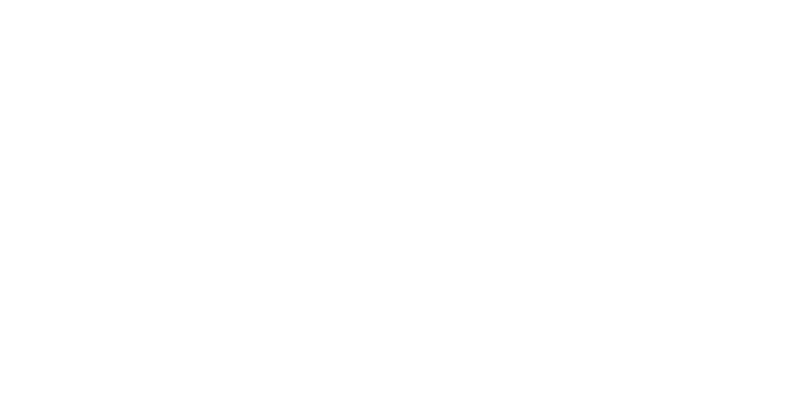
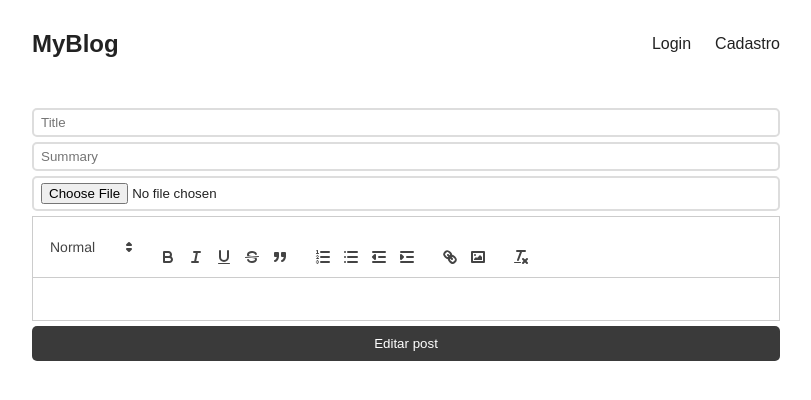
Before and after one commit to IsaqueFranklin/mern-blog, a React (Create React App) app in the folder client/: page /edit/1 in a window 1280 px wide. Before the commit this address had no page. Shown: the top 400 px of the page, without its empty margins (234-1045 px from the left). Built offline with nearby package versions, Linux system fonts and the light colour scheme; no server answers.

Commit message:
edit post page client side done

```diff
--- a/client/src/App.css
+++ b/client/src/App.css
@@ -114,6 +114,7 @@
 div.post-page div.image img {
   object-fit: cover;
   object-position: center center;
+  width: 100%;
 }
 
 div.post-page a {
@@ -125,6 +126,7 @@
   text-align: left;
   display: block;
   margin: 10px 0 10px;
+  line-height: 2.5rem;
 }
 
 div.post-page time {
@@ -141,3 +143,27 @@
   margin-top: 20px;
   font-weight: bold;
 }
+
+div.post-page div.content p {
+  line-height: 1.65rem;
+}
+
+div.edit-row {
+  text-align: left;
+  margin-top: 20px;
+  margin-bottom: 20px;
+}
+
+div.post-page a.edit-btn {
+  background-color: green;
+  color: white;
+  padding: 15px 30px;
+  border-radius: 5px;
+  text-decoration: none;
+  display: inline-flex;
+  gap: 5px;
+}
+
+a svg{
+  height:20px;
+}
--- a/client/src/App.js
+++ b/client/src/App.js
@@ -9,6 +9,7 @@
 import RegisterPage from './Pages/RegisterPage';
 import PublicarPost from './Pages/PublicarPost';
 import PostPage from './Pages/PostPage';
+import EditPost from './Pages/EditPost';
 import { UserContextProvider } from './UserContext';
 
 function App() {
@@ -21,6 +22,7 @@
           <Route path='/cadastro' element={<RegisterPage />} />
           <Route path='/publicar' element={<PublicarPost />} />
           <Route path='/post/:id' element={<PostPage />} />
+          <Route path='/edit/:id' element={<EditPost />} />
         </Route>
       </Routes>
     </UserContextProvider>
--- /dev/null
+++ b/client/src/Components/Editor.js
@@ -0,0 +1,32 @@
+import ReactQuill from 'react-quill';
+import {Navigate} from 'react-router-dom';
+import 'react-quill/dist/quill.snow.css';
+
+const modules = {
+    toolbar: [
+      [{ 'header': [1, 2, false] }],
+      ['bold', 'italic', 'underline','strike', 'blockquote'],
+      [{'list': 'ordered'}, {'list': 'bullet'}, {'indent': '-1'}, {'indent': '+1'}],
+      ['link', 'image'],
+      ['clean']
+    ],
+};
+
+const formats = [
+    'header',
+    'bold', 'italic', 'underline', 'strike', 'blockquote',
+    'list', 'bullet', 'indent',
+    'link', 'image'
+];
+
+
+export default function Editor({value, onChange}) {
+    return (
+        <ReactQuill
+            value={value}
+            theme={'snow'}
+            onChange={onChange}
+            modules={modules}
+            formats={formats} />
+    );
+}
--- /dev/null
+++ b/client/src/Pages/EditPost.js
@@ -0,0 +1,65 @@
+import React, {useState, useEffect} from 'react';
+import {Navigate, useParams} from 'react-router-dom';
+import Editor from '../Components/Editor';
+
+export default function EditPost() {
+
+    const {id} = useParams();
+    const [title, setTitle] = useState('');
+    const [summary, setSummary] = useState('');
+    const [content, setContent] = useState('');
+    const [files, setFiles] = useState('');
+    const [cover, setCover] = useState('');
+    const [redirect, setRedirect] = useState(false);
+
+    useEffect(() => {
+        fetch('http://localhost:4000/post/'+id).then(response => {
+            response.json().then(postInfo => {
+                setTitle(postInfo.title);
+                setContent(postInfo.content);
+                setSummary(postInfo.summary);
+
+            })
+        })
+    }, [])
+
+    async function updatePost(ev) {
+        ev.preventDefault();
+
+        const data = new FormatData();
+        data.set('title', title);
+        data.set('summary', summary);
+        data.set('content', content);
+        if(files?.[0]) {
+            data.set('file', files?.[0]);
+        }
+
+        await fetch('http://localhost:4000/post', {
+            method: 'PUT',
+            body: data,
+        });
+        setRedirect(true);
+    }
+
+
+    if (redirect) {
+        return <Navigate to={'/post/'+id} />
+    }
+
+    return (
+        <form onSubmit={updatePost}>
+            <input type='title'
+                    placeholder={'Title'}
+                    value={title}
+                    onChange={ev => setTitle(ev.target.value)} />
+            <input type='summary'
+                    placeholder={'Summary'}
+                    value={summary}
+                    onChange={ev => setSummary(ev.target.value)} />
+            <input type='file'
+                    onChange={ev => setFiles(ev.target.files)} />
+            <Editor onChange={setContent} value={content} />
+            <button style={{marginTop: '5px'}}>Editar post</button>
+        </form>
+    )
+}
--- a/client/src/Pages/PostPage.js
+++ b/client/src/Pages/PostPage.js
@@ -1,11 +1,13 @@
-import React, {useEffect, useState} from 'react';
-import { useParams } from 'react-router-dom';
+import React, {useEffect, useState, useContext} from 'react';
+import { Link, useParams } from 'react-router-dom';
 import {formatISO9075, format} from "date-fns";
+import {UserContext} from '../UserContext';
 
 
 export default function PostPage() {
 
     const [postInfo, setPostInfo] = useState(null);
+    const {userInfo} = useContext(UserContext)
     const {id} = useParams();
 
     useEffect(() => {
@@ -25,8 +27,13 @@
             </div>
             <time>{format(new Date(postInfo.createdAt), "d MMM, yyyy HH:mm")}</time>
             <div className='author'>Escrito por @{postInfo.author.username}</div>
+            {userInfo.id === postInfo.author._id && (
+                <div className='edit-row'>
+                    <Link className='edit-btn' to={`/edit/${postInfo._id}`}>Editar publicação</Link>
+                </div>
+            )}
             <h1>{postInfo.title}</h1>
-            <div dangerouslySetInnerHTML={{__html:postInfo.content}} />
+            <div className='content' dangerouslySetInnerHTML={{__html:postInfo.content}} />
         </div>
     )
 }
--- a/client/src/Pages/PublicarPost.js
+++ b/client/src/Pages/PublicarPost.js
@@ -1,24 +1,6 @@
 import React, { useState } from 'react';
-import ReactQuill from 'react-quill';
 import {Navigate} from 'react-router-dom';
-import 'react-quill/dist/quill.snow.css';
-
-const modules = {
-    toolbar: [
-      [{ 'header': [1, 2, false] }],
-      ['bold', 'italic', 'underline','strike', 'blockquote'],
-      [{'list': 'ordered'}, {'list': 'bullet'}, {'indent': '-1'}, {'indent': '+1'}],
-      ['link', 'image'],
-      ['clean']
-    ],
-};
-
-const formats = [
-    'header',
-    'bold', 'italic', 'underline', 'strike', 'blockquote',
-    'list', 'bullet', 'indent',
-    'link', 'image'
-];
+import Editor from '../Components/Editor';
 
 
 export default function PublicarPost() {
@@ -64,11 +46,7 @@
                     onChange={ev => setSummary(ev.target.value)} />
             <input type='file'
                     onChange={ev => setFiles(ev.target.files)} />
-            <ReactQuill
-            value={content}
-            onChange={newValue => setContent(newValue)}
-            modules={modules}
-            formats={formats} />
+            <Editor onChange={setContent} value={content} />
             <button style={{marginTop: '5px'}}>Publicar post</button>
         </form>
     )
```
Also changed, not shown: 1 other file (tests, documents, lock files or other folders).
